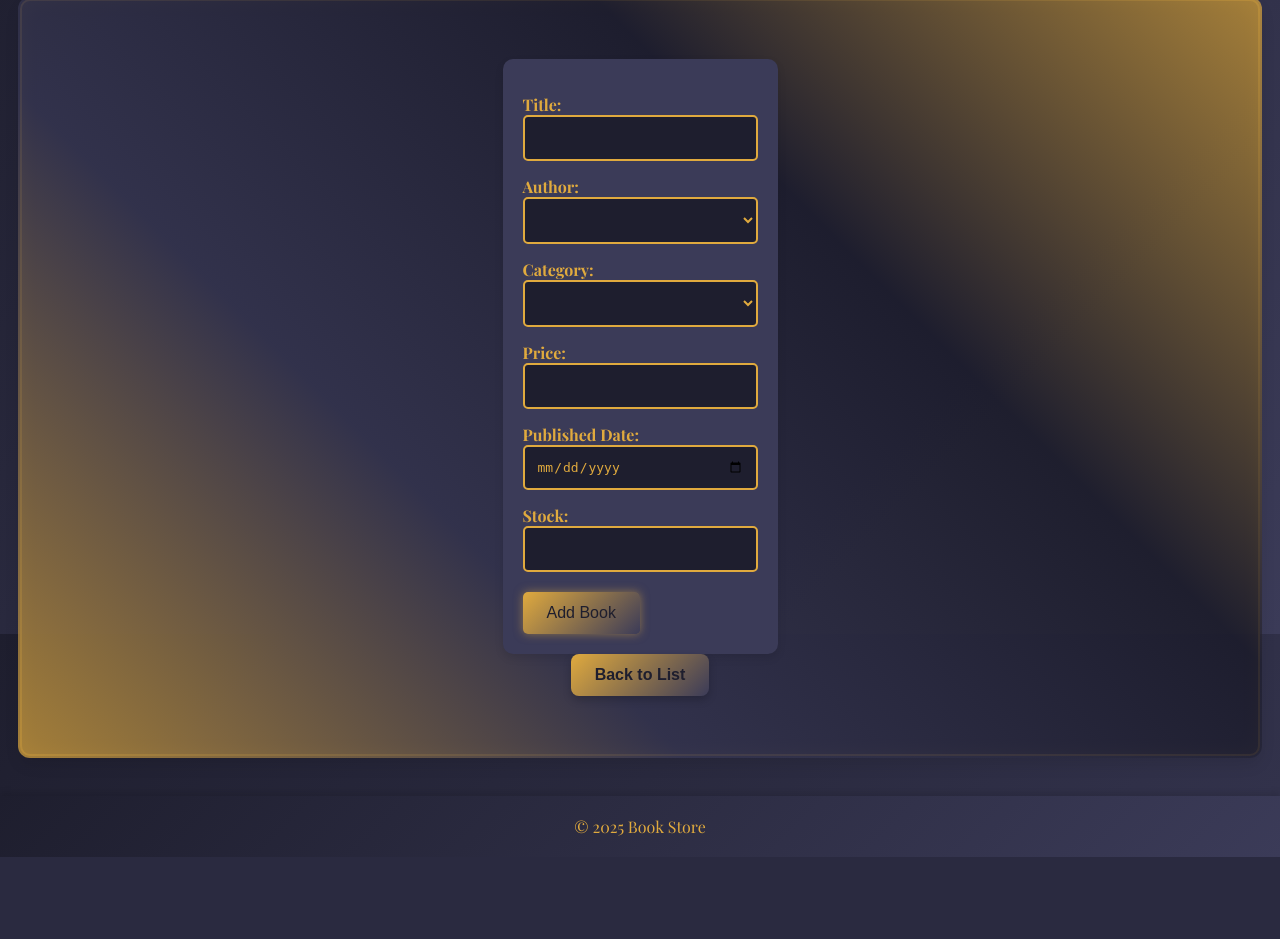
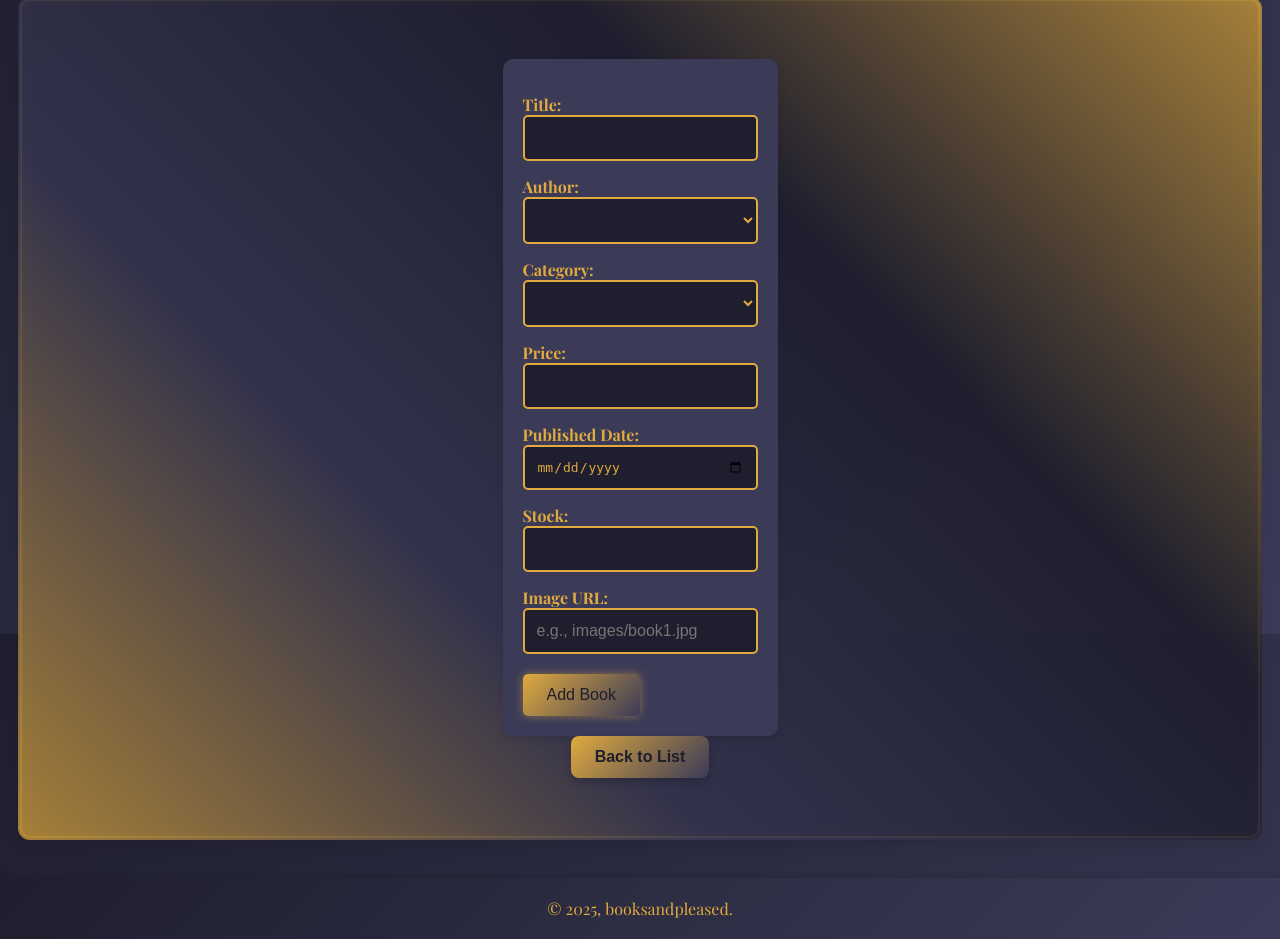
Before and after one commit to chudneyversal/book_system, a PHP site: page /manage_books.php?action=add in a window 1280 px wide. Shown: the part 166-1105 px from the top of the page. Before the commit the page ends 1023 px from the top, so only its background shows below. Run offline with PHP 8.4, Linux system fonts and the light colour scheme; the visitor is signed in with stand-in values (Sample User, id 1); tables that the repository leaves empty or names only in its code hold one stand-in row (values such as "Sample post"); data that the repository does not hold is empty.

Commit message:
modifiied some files

```diff
--- a/manage_books.php
+++ b/manage_books.php
@@ -16,11 +16,11 @@ $categories = $pdo->query("SELECT * FROM Categories")->fetchAll(PDO::FETCH_ASSOC
 
 if ($_SERVER['REQUEST_METHOD'] == 'POST') {
     if ($action == 'add') {
-        $stmt = $pdo->prepare("INSERT INTO Books (Title, AuthorID, CategoryID, Price, PublishedDate, Stock) VALUES (?, ?, ?, ?, ?, ?)");
-        $stmt->execute([$_POST['title'], $_POST['author_id'], $_POST['category_id'], $_POST['price'], $_POST['published_date'], $_POST['stock']]);
+        $stmt = $pdo->prepare("INSERT INTO Books (Title, AuthorID, CategoryID, Price, PublishedDate, Stock, Image) VALUES (?, ?, ?, ?, ?, ?, ?)");
+        $stmt->execute([$_POST['title'], $_POST['author_id'], $_POST['category_id'], $_POST['price'], $_POST['published_date'], $_POST['stock'], $_POST['image']]);
     } elseif ($action == 'edit' && $id) {
-        $stmt = $pdo->prepare("UPDATE Books SET Title=?, AuthorID=?, CategoryID=?, Price=?, PublishedDate=?, Stock=? WHERE BookID=?");
-        $stmt->execute([$_POST['title'], $_POST['author_id'], $_POST['category_id'], $_POST['price'], $_POST['published_date'], $_POST['stock'], $id]);
+        $stmt = $pdo->prepare("UPDATE Books SET Title=?, AuthorID=?, CategoryID=?, Price=?, PublishedDate=?, Stock=?, Image=? WHERE BookID=?");
+        $stmt->execute([$_POST['title'], $_POST['author_id'], $_POST['category_id'], $_POST['price'], $_POST['published_date'], $_POST['stock'], $_POST['image'], $id]);
     } elseif ($action == 'delete' && $id) {
         $stmt = $pdo->prepare("DELETE FROM Books WHERE BookID=?");
         $stmt->execute([$id]);
@@ -29,7 +29,7 @@ if ($_SERVER['REQUEST_METHOD'] == 'POST') {
     exit;
 }
 
-$books = $pdo->query("SELECT b.*, a.Name AS Author, c.CategoryName FROM Books b JOIN Authors a ON b.AuthorID = a.AuthorID JOIN Categories c ON b.CategoryID = c.CategoryID")->fetchAll(PDO::FETCH_ASSOC);
+$books = $pdo->query("SELECT b.*, a.Name AS Author, c.CategoryName FROM Books b JOIN Authors a ON b.AuthorID = a.AuthorID JOIN Categories c ON b.CategoryID = c.CategoryID ORDER BY b.BookID DESC")->fetchAll(PDO::FETCH_ASSOC);
 
 $book = null;
 if ($action == 'edit' && $id) {
@@ -116,6 +116,9 @@ if ($action == 'edit' && $id) {
                 <label for="stock">Stock:</label>
                 <input type="number" id="stock" name="stock" value="<?php echo $book['Stock'] ?? ''; ?>" required>
 
+                <label for="image">Image URL:</label>
+                <input type="text" id="image" name="image" value="<?php echo $book['Image'] ?? ''; ?>" placeholder="e.g., images/book1.jpg">
+
                 <button type="submit"><?php echo ucfirst($action); ?> Book</button>
             </form>
             <div class="manage-buttons">
@@ -125,7 +128,7 @@ if ($action == 'edit' && $id) {
     </main>
 
     <footer>
-        <p>&copy; 2025 Book Store</p>
+        <p>&copy; 2025, booksandpleased. </p>
     </footer>
 </body>
 </html>
--- a/user_dashboard.php
+++ b/user_dashboard.php
@@ -20,7 +20,7 @@ $orders = $stmt->fetchAll(PDO::FETCH_ASSOC);
 <head>
     <meta charset="UTF-8">
     <meta name="viewport" content="width=device-width, initial-scale=1.0">
-    <title>User Dashboard</title>
+    <title>Your Dashboard</title>
     <link rel="stylesheet" href="styles.css">
 </head>
 <body>
@@ -61,7 +61,7 @@ $orders = $stmt->fetchAll(PDO::FETCH_ASSOC);
                             <td>
                                 <?php
                                 $stmt_items = $pdo->prepare("SELECT oi.*, b.Title FROM OrderItems oi JOIN Books b ON oi.BookID = b.BookID WHERE oi.OrderID = ?");
-                                $stmt_items->execute([$order['OrderID']]);
+                                        $stmt_items->execute([$order['OrderID']]);
                                 $items = $stmt_items->fetchAll(PDO::FETCH_ASSOC);
                                 ?>
                                 <ul>
```
